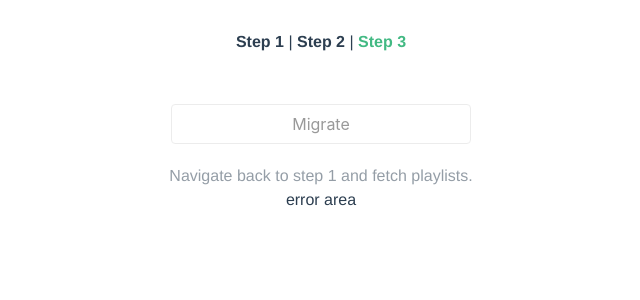
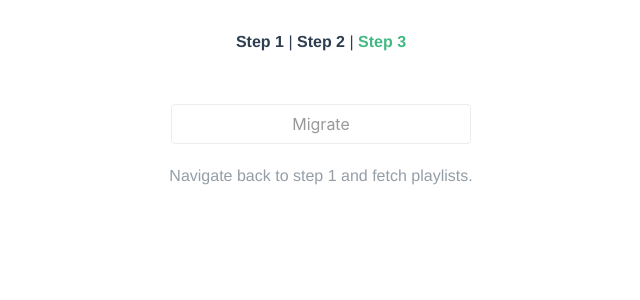
Before and after one commit to jameszezhan/converter, a Vue app in the folder converter-gui/: page /step3 in a window 1280 px wide. Shown: the top 300 px of the page, without its empty margins (319-959 px from the left). Built offline with nearby package versions, Linux system fonts and the light colour scheme.

Commit message:
udpate error area

```diff
--- a/converter-gui/src/components/ErrorArea.vue
+++ b/converter-gui/src/components/ErrorArea.vue
@@ -1,5 +1,5 @@
 <template>
-  <div class="hello">
+  <div v-if="Object.keys(getErrorMessage).length > 0">
       error area {{getErrorMessage}}
   </div>
 </template>
--- a/converter-gui/src/store/modules/errors.js
+++ b/converter-gui/src/store/modules/errors.js
@@ -1,5 +1,5 @@
 const state = {
-    errorMessage: null
+    errorMessage: {}
 };
 
 const getters = {
@@ -18,7 +18,7 @@ const actions = {
 
 const mutations = {
     setError: (state, errorMessage) => state.errorMessage = errorMessage,
-    clearError: (state) => state.errorMessage = null
+    clearError: (state) => state.errorMessage = {}
 };
 
 export default {
```
